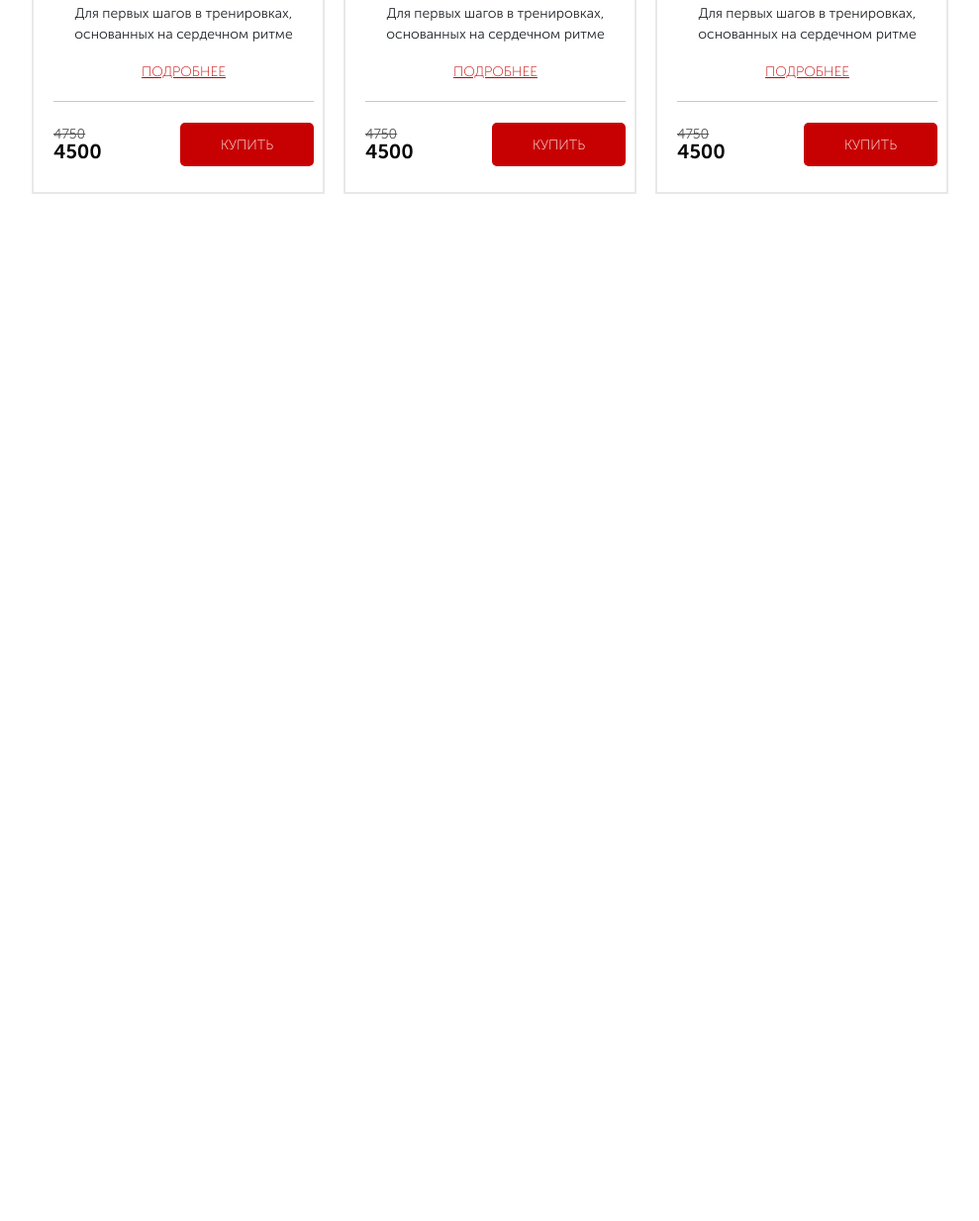
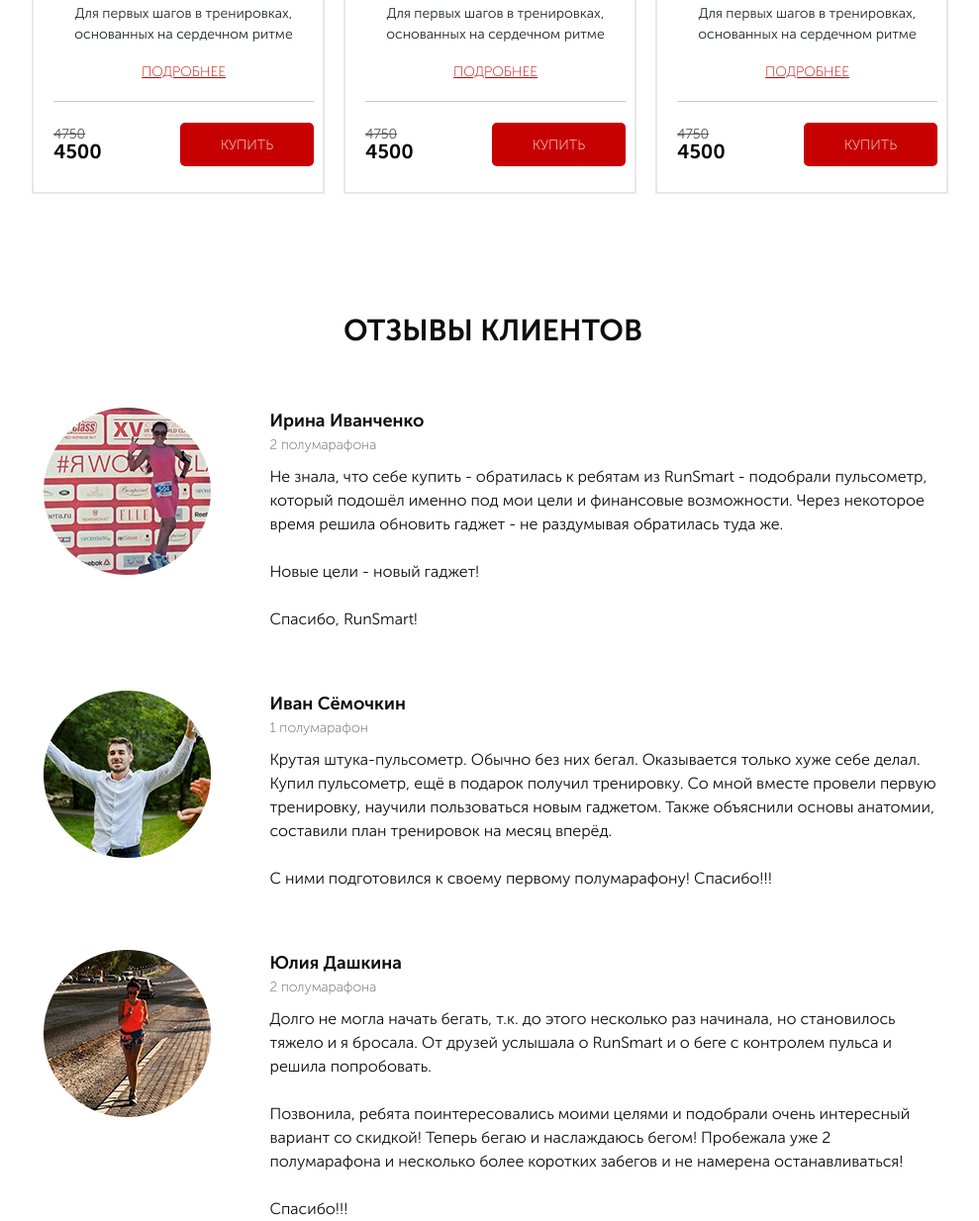
Before and after one commit to Cocoposita/Pulse, a website: page src/index.html in a window 1280 px wide. Shown: the part 3627-4861 px from the top of the page at 99% size, without its empty margins (142-1131 px from the left). Before the commit the page ends 3943 px from the top, so only its background shows below. Drawn offline with nearby package versions, Linux system fonts and the light colour scheme.

Commit message:
Д/з оптимизация

```diff
--- a/src/index.html
+++ b/src/index.html
@@ -300,7 +300,7 @@
 
                 </div>
 
-                <!-- <div class="catalog_content">
+                <div class="catalog__content">
                     <div class="catalog-item">
                         <div class="catalog-item__wrapper">
                             <div class="catalog-item__content catalog-item__content_active">
@@ -330,7 +330,7 @@
                     </div>
                 </div>
 
-                <div class="catalog_content">
+                <div class="catalog__content">
                     <div class="catalog-item">
                         <div class="catalog-item__wrapper">
                             <div class="catalog-item__content catalog-item__content_active">
@@ -385,9 +385,53 @@
                             </ul>
                         </div>
                     </div>
-                </div> -->
+                </div>
 
         </div>
+   </section>
+
+   <section class="review">
+       <div class="container">
+           <h2 class="title">отзывы клиентов</h2>
+           <div class="review__item">
+               <img src="img/photo_1.png" alt="review">
+               <div class="review__item_text">
+                <div class="review__item_text-title">Ирина Иванченко</div>
+                <div class="review__item_text-subtitle">2 полумарафона</div>
+                <div class="review__item_text-descr">Не знала, что себе купить - обратилась к ребятам из RunSmart -
+                    подобрали пульсометр, который подошёл именно под мои цели и финансовые возможности.
+                    Через некоторое время решила обновить гаджет - не раздумывая обратилась туда же. <br><br>Новые цели - новый гаджет!<br><br>
+                 Спасибо, RunSmart! </div>
+               </div>
+           </div>
+
+           <div class="review__item">
+                <img src="img/photo_2.png" alt="review">
+                <div class="review__item_text">
+                    <div class="review__item_text-title">Иван Сёмочкин</div>
+                    <div class="review__item_text-subtitle">1 полумарафон</div>
+                    <div class="review__item_text-descr">Крутая штука-пульсометр. Обычно без них бегал. Оказывается только хуже себе делал. <br>
+                        Купил пульсометр, ещё в подарок получил тренировку. Со мной вместе провели первую тренировку, научили пользоваться
+                        новым гаджетом. Также объяснили основы анатомии, составили план тренировок на месяц вперёд.<br> <br>С ними подготовился к
+                        своему первому полумарафону! Спасибо!!!
+                    </div>
+                </div>
+            </div>
+
+            <div class="review__item">
+                <img src="img/photo_3.png" alt="review">
+                <div class="review__item_text">
+                    <div class="review__item_text-title">Юлия Дашкина</div>
+                    <div class="review__item_text-subtitle">2 полумарафона</div>
+                    <div class="review__item_text-descr">Долго не могла начать бегать, т.к. до этого несколько раз начинала, но становилось
+                        тяжело и я бросала. От друзей услышала о RunSmart и о беге с контролем пульса и решила попробовать.<br><br>Позвонила,
+                        ребята поинтересовались моими целями и подобрали очень интересный вариант со скидкой! Теперь бегаю и наслаждаюсь бегом!
+                        Пробежала уже 2 полумарафона и несколько более коротких забегов и не намерена останавливаться!<br><br>Спасибо!!!
+                    </div>
+                </div>
+            </div>
+
+       </div>
    </section>
 
     <script type="text/javascript" src="https://code.jquery.com/jquery-1.11.0.min.js"></script>
--- a/src/sass/base/_media.scss
+++ b/src/sass/base/_media.scss
@@ -1,21 +1,37 @@
 @media (max-width: 1200px) {
-
     .promo {
-
         background-position: 20% 0%;
      }
-
-
 }
 
 @media (max-width: 991px) {
-
     .promo {
        background-position: 25% 0%;
+
     }
 
+    .header {
+        padding-right: 10px;
+    }
+
+    .promo__wrapper {
+        padding-right: 10px;
+    }
+
+    .carousel {
+        .container {
+        max-width: 730px;
+        }
+    }
    .consultation {
        padding-left: 15px;
+   }
+   .catalog {
+    margin: 0 auto;
+    max-width: 900px;
+    &__content{
+        justify-content: center
+    }
    }
 
 }
@@ -32,6 +48,18 @@
         &__wrapper {
 
             margin-right: 10px;
+        }
+    }
+
+    .carousel {
+        .container {
+        max-width: 500px;
+        }
+
+        .tns-item {
+            img {
+                width:70%;
+            }
         }
     }
 
@@ -62,4 +90,12 @@
             font-size: 18px;
         }
     }
+
+    .catalog {
+        padding-bottom: 50px;
+    }
+
+    .review {
+        margin: 0 10px;
+    }
 }
--- a/src/sass/blocks/_catalog.scss
+++ b/src/sass/blocks/_catalog.scss
@@ -52,7 +52,7 @@
         justify-content: space-between;
         align-items: center;
         flex-wrap: wrap;
-        flex-basis: 33%;
+        //flex-basis: 33%;
         &_active {
             display: flex;
         }
--- /dev/null
+++ b/src/sass/blocks/_review.scss
@@ -0,0 +1,42 @@
+.review {
+
+
+
+    &__item {
+
+        margin-top: 60px;
+        display: flex;
+        justify-content: center;
+
+        img {
+            max-width: 169px;
+            max-height: 169px;
+        }
+
+        &_text
+        {   margin-left: 60px;
+            max-width: 680px;
+
+            &-title {
+                color: #0D0D0D;
+                font-weight: bold;
+                font-size: 18px;
+            }
+
+            &-subtitle {
+                margin-bottom: 10px;
+                color: #646464;
+                font-weight: 500;
+                font-size: 14px;
+            }
+            &-descr {
+                color: #0D0D0D;
+                font-weight: 300;
+                font-size: 16px;
+            }
+        }
+
+    }
+
+
+}
--- a/src/sass/style.scss
+++ b/src/sass/style.scss
@@ -9,6 +9,7 @@
     margin: 0 auto;
 }
 
+
 @import 'blocks/promo';
 @import 'blocks/header';
 @import 'blocks/buttons';
@@ -17,5 +18,6 @@
 @import 'blocks/consultation';
 @import 'blocks/forms';
 @import 'blocks/carousel';
+@import 'blocks/catalog';
+@import 'blocks/review';
 @import 'base/media';
-@import 'blocks/catalog';
```
Also changed, not shown: src/css/style.min.css.
